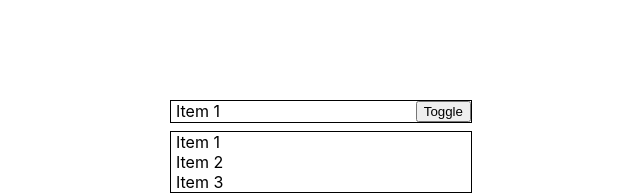
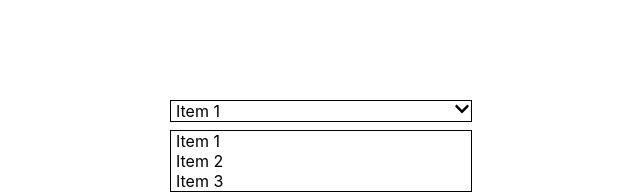
Before and after one commit to kimberlyohq/custom-dropdown, a React (Create React App) app: page / in a window 1280 px wide. Shown: the top 194 px of the page, without its empty margins (270-910 px from the left). Built offline with nearby package versions, Linux system fonts and the light colour scheme.

Commit message:
feat: use icon

```diff
--- a/package.json
+++ b/package.json
@@ -3,6 +3,9 @@
   "version": "0.1.0",
   "private": true,
   "dependencies": {
+    "@fortawesome/fontawesome-svg-core": "^1.2.35",
+    "@fortawesome/free-solid-svg-icons": "^5.15.3",
+    "@fortawesome/react-fontawesome": "^0.1.14",
     "@testing-library/jest-dom": "^5.11.4",
     "@testing-library/react": "^11.1.0",
     "@testing-library/user-event": "^12.1.10",
--- a/src/components/Dropdown/Dropdown.css
+++ b/src/components/Dropdown/Dropdown.css
@@ -14,6 +14,10 @@
   padding-left: 5px;
 }
 
+.button {
+  padding-right: 2px;
+}
+
 .dropdown-menu-container {
   border: 1px solid;
   border-color: black;
--- a/src/components/Dropdown/MenuItem/MenuItem.css
+++ b/src/components/Dropdown/MenuItem/MenuItem.css
@@ -1,3 +1,3 @@
 li {
-    list-style-type: none;
+    list-style: none;
 }
--- a/src/components/Dropdown/index.js
+++ b/src/components/Dropdown/index.js
@@ -1,6 +1,9 @@
 // @flow
 import React from "react";
 import { useState } from "react";
+import { FontAwesomeIcon } from "@fortawesome/react-fontawesome";
+import { faChevronUp, faChevronDown } from "@fortawesome/free-solid-svg-icons";
+
 import { DropdownMenu } from "./DropdownMenu";
 import "./Dropdown.css";
 
@@ -33,7 +36,11 @@
     <>
       <div className="container">
         <div className="header">{selectedItem}</div>
-        <button onClick={handleToggle}>Toggle</button>
+        <FontAwesomeIcon
+          onClick={handleToggle}
+          icon={isVisible ? faChevronDown : faChevronUp}
+          className="button"
+        />
       </div>
       {isVisible && (
         <div className="dropdown-menu-container">
```
Also changed, not shown: 1 other file (tests, documents, lock files or other folders).
